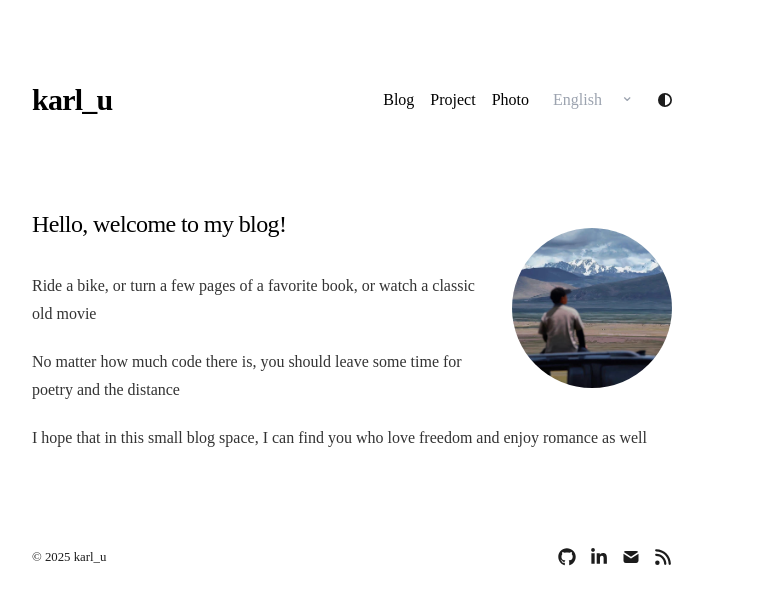
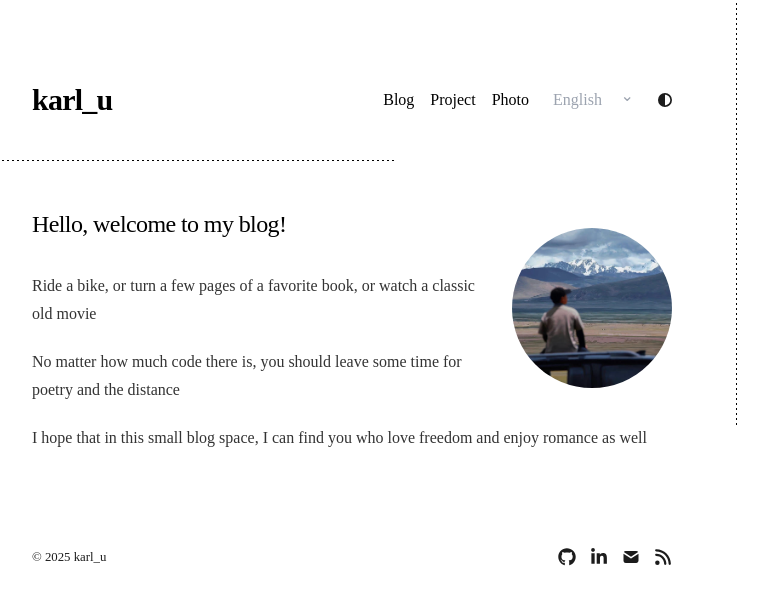
Before and after one commit to AstralBit/nextjs-boilerplate, a Next.js app: page /en in a window 1280 px wide. Shown: the top 604 px of the page, without its empty margins (288-1056 px from the left). Built offline with nearby package versions, Linux system fonts and the light colour scheme.

Commit message:
feat: ✨ add animation

```diff
--- a/src/app/[locale]/page.tsx
+++ b/src/app/[locale]/page.tsx
@@ -5,7 +5,8 @@ export default function Page() {
   const t = useTranslations("Home");
 
   return (
-    <section>
+    <>
+      <section className="home-page">
         <Image
           src="/IMG_6096.webp"
           alt="Profile photo"
@@ -24,5 +25,33 @@ export default function Page() {
           <p> {t("p4")}</p>
         </div>
       </section>
+      <section className="ani-1 relative  overflow-hidden">
+        {/* <div className="x-line top-[10%]"></div> */}
+        <div className="x-line top-[20%]"></div>
+        {/* <div className="x-line top-[30%]"></div> */}
+        <div className="x-line top-[40%]"></div>
+        <div className="x-line top-[50%]"></div>
+        {/* <div className="x-line top-[60%]"></div> */}
+        {/* <div className="x-line top-[70%]"></div> */}
+        {/* <div className="x-line top-[80%]"></div> */}
+        {/* <div className="x-line top-[90%]"></div> */}
+        {/* <div className="x-line top-[100%]"></div> */}
+        {/* <!-- 减去line-width是因为 overflow-hidden 会遮住100%偏移的元素 --> */}
+        {/* <div className="x-line top-[calc(100%-var(--line-width))]"></div> */}
+
+        {/* <div className="y-line  left-0"></div> */}
+        {/* <div className="y-line  left-[10%]"></div> */}
+        {/* <div className="y-line  left-[20%]"></div> */}
+        {/* <div className="y-line  left-[30%]"></div> */}
+        {/* <div className="y-line  left-[40%]"></div> */}
+        {/* <div className="y-line  left-[50%]"></div> */}
+        {/* <div className="y-line  left-[60%]"></div> */}
+        {/* <div className="y-line  left-[70%]"></div> */}
+        <div className="y-line  left-[80%]"></div>
+        {/* <div className="y-line  left-[90%]"></div> */}
+        {/* <div className="y-line  left-[100%]"></div> */}
+        {/* <div className="y-line  left-[calc(100%-var(--line-width))]"></div> */}
+      </section>
+    </>
   );
 }
--- a/src/app/style.css
+++ b/src/app/style.css
@@ -18,6 +18,15 @@
   --sh-jsxliterals: #6266d1;
   --sh-property: #e25a1c;
   --sh-entity: #e25a1c;
+  --text-bg-page: white;
+  --line-width: 1px;
+  --line-gap: 5px;
+  --line-color: black;
+
+  /* 定义延迟变量 */
+  --delay: 8s;
+  /* 定义动画时长 */
+  --duration: 16s;
 }
 
 /* Dark theme colors */
@@ -32,6 +41,8 @@
   --sh-jsxliterals: #6266d1;
   --sh-property: #e25a1c;
   --sh-entity: #e25a1c;
+  --line-color: white;
+  --text-bg-page: #121212;
 }
 
 html {
@@ -150,3 +161,106 @@ table {
 .title {
   text-wrap: balance;
 }
+
+.ani-1 {
+  z-index: 0;
+  position: fixed;
+  width: 100vw;
+  height: 100vh;
+  left: 0;
+  top: 0;
+
+  .x-line {
+    position: absolute;
+    background: linear-gradient(
+      to right,
+      var(--line-color),
+      var(--line-color) 50%,
+      transparent 0,
+      transparent
+    );
+    background-size: var(--line-gap) var(--line-width);
+    width: 100%;
+    height: var(--line-width);
+    animation: var(--duration) offset-x infinite;
+    left: -100%;
+  }
+
+  .y-line {
+    position: absolute;
+    background: linear-gradient(
+      180deg,
+      var(--line-color),
+      var(--line-color) 50%,
+      transparent 0,
+      transparent
+    );
+    background-size: var(--line-width) var(--line-gap);
+    width: var(--line-width);
+    height: 100%;
+
+    animation: var(--duration) offset-y infinite;
+    /* 设定初始位置 */
+    top: -100%;
+  }
+}
+
+.x-line:nth-child(2) {
+  animation-delay: calc(var(--delay) + 0.2s);
+}
+
+.x-line:nth-child(3) {
+  animation-delay: calc(var(--delay) + 0.4s);
+}
+
+.x-line:nth-child(4) {
+  animation-delay: calc(var(--delay) + 0.6s);
+}
+
+.y-line:nth-child(6) {
+  animation-delay: calc(var(--delay) + 0.2s);
+  animation-duration: calc(var(--duration) - 0.5s);
+}
+.y-line:nth-child(7) {
+  animation-delay: calc(var(--delay) + 0.2s);
+  animation-duration: calc(var(--duration) - 0.5s);
+}
+
+.y-line:nth-child(8) {
+  animation-delay: calc(var(--delay) + 0.2s);
+  animation-duration: calc(var(--duration) - 0.5s);
+}
+@keyframes offset-x {
+  from {
+    left: -100%;
+  }
+  to {
+    left: 0;
+  }
+}
+
+@keyframes offset-y {
+  from {
+    top: -100%;
+  }
+  to {
+    top: 0;
+  }
+}
+
+.home-page {
+  position: relative;
+  z-index: 10;
+  background: var(--text-bg-page);
+}
+
+.nav-page {
+  position: relative;
+  z-index: 10;
+  background: var(--text-bg-page);
+}
+
+.giscus {
+  width: 700px;
+  margin-bottom: 100px;
+}
--- a/src/components/nav.tsx
+++ b/src/components/nav.tsx
@@ -15,7 +15,7 @@ export function Navbar() {
   };
 
   return (
-    <nav className="lg:mb-16 mb-12 py-5">
+    <nav className="lg:mb-16 mb-12 py-5 nav-page">
       <div className="flex flex-col md:flex-row md:items-center justify-between">
         <div className="flex items-center">
           <Link href="/" className="text-3xl font-semibold tracking-tight">
```
Lines whose indentation alone changed are shown as unchanged.
